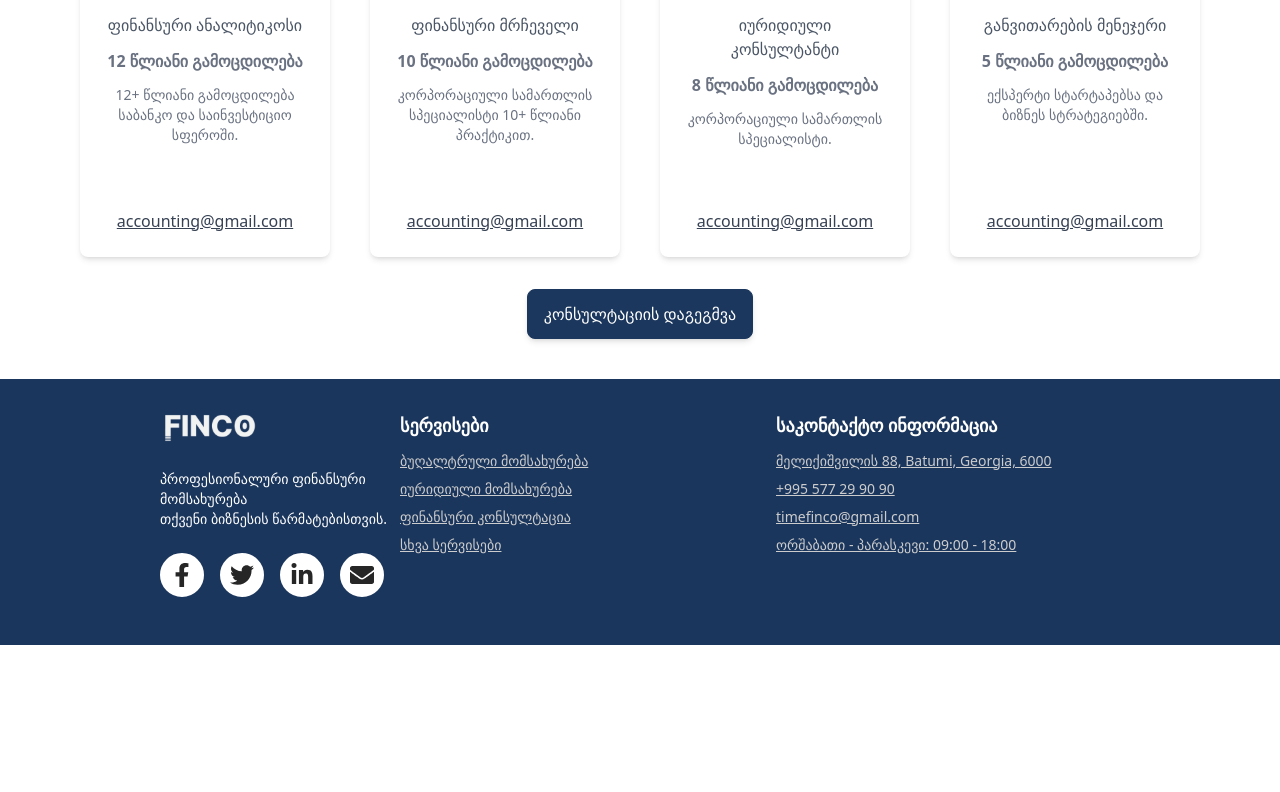
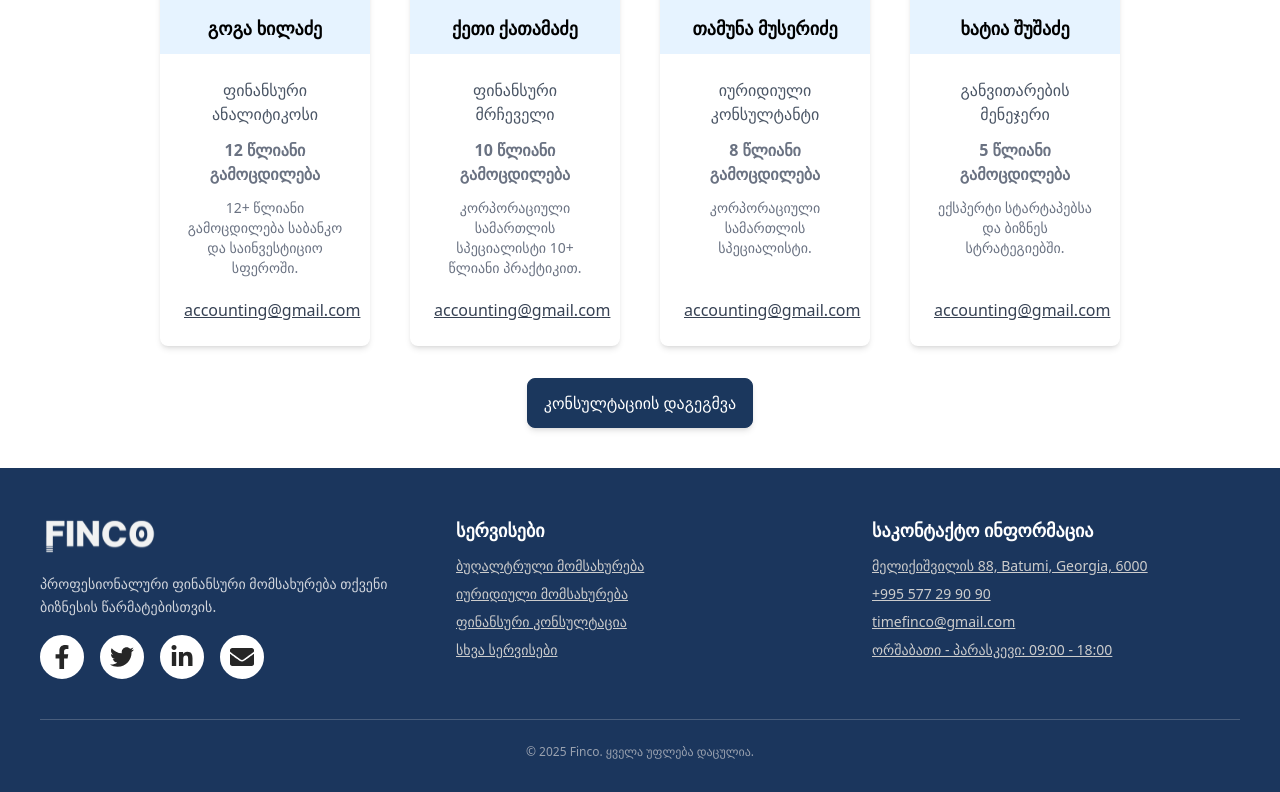
Before and after one commit to webGrandpa/finco, a Next.js app: page /about-us in a window 1280 px wide. Shown: the part 1918-2710 px from the top of the page. Before the commit the page ends 2563 px from the top, so only its background shows below. Built offline with nearby package versions, Linux system fonts and the light colour scheme.

Commit message:
modified registration && consultation modals, fixed responsive problems on hero section and footer

```diff
--- a/src/app/about-us/page.jsx
+++ b/src/app/about-us/page.jsx
@@ -24,7 +24,8 @@ const AboutUsPage = () => {
 
   return (
     <>
-      <div id="about-us-page" className='flex flex-col items-center gap-8 py-10 px-6 md:px-10 lg:px-20 bg-[#e6f3ff9f]'>
+      <div id="about-us-page" className='flex flex-col items-center gap-8 py-10 px-6 md:px-10 lg:px-16 xl:px-40 bg-[#e6f3ff9f]'>
+        <div className='max-w-[1440px] w-full mx-auto flex flex-col items-center gap-8'>
         {/* About Us Header */}
         <div className='flex flex-col justify-center items-center p-6 md:p-8 lg:p-10 w-full gap-4 mt-10'>
           <h2 className={`text-3xl font-bold text-[#1B365D]`}
@@ -82,10 +83,12 @@ const AboutUsPage = () => {
             ))}
           </div>
         </div>
+        </div>
       </div>
 
       {/* Team Section */}
-      <div className='flex flex-col justify-between py-10 items-center px-6 md:px-10 lg:px-20 w-full gap-8 bg-white'>
+      <div className='flex flex-col justify-between py-10 items-center px-6 md:px-10 lg:px-16 xl:px-40 w-full gap-8 bg-white'>
+        <div className='max-w-[1440px] w-full mx-auto flex flex-col items-center gap-8'>
         <SectionHeaders
           header={teamHeader.header}
           paragraph={teamHeader.paragraph}
@@ -115,6 +118,7 @@ const AboutUsPage = () => {
           hoverText="text-[#1b375d]"
           hoverBg="bg-white"
         />
+        </div>
       </div>
 
       {showConsultationModal && (
--- a/src/app/components/features/home-page/Hero.jsx
+++ b/src/app/components/features/home-page/Hero.jsx
@@ -14,7 +14,7 @@ const Hero = () => {
     const [showConsultationModal, setShowConsultationModal] = useState(false);
 
     return (
-        <div className="relative w-full bg-img">
+        <div className="relative w-full min-h-screen bg-img">
             <div className="absolute inset-0 h-full overflow-hidden">
                 <Image
                     src={heroData.image}
@@ -25,7 +25,7 @@ const Hero = () => {
                 />
             </div>
             <div className="relative w-full mt-14 px-6 md:px-10 lg:px-16 xl:px-40 py-10">
-                <div className="max-w-[1440px] mx-auto flex flex-col md:gap-10 gap-6 items-start justify-center text-start">
+                <div className="max-w-[1440px] mx-auto flex flex-col md:gap-10 gap-6 items-start justify-center text-start lg:mt-30 md:mt-0">
                     <h1 className="text-3xl md:text-5xl font-extrabold text-[#1b375d] leading-normal">
                         {heroData.title.map((line, i) => (
                             <React.Fragment key={i}>
@@ -61,7 +61,7 @@ const Hero = () => {
                             />
                         </Link>
                     </div>
-                    <div className="flex flex-col md:flex-row flex-wrap gap-8 items-center w-full md:w-auto">
+                    <div className="flex flex-col md:flex-row  gap-8 items-center w-full md:w-auto">
                         {heroData.stats.map(stat => (
                             <HeroCards
                                 key={stat.id}
--- a/src/app/components/layout/Footer.jsx
+++ b/src/app/components/layout/Footer.jsx
@@ -39,24 +39,38 @@ const Footer = () => {
     ];
 
   return (
-    <div className='bg-[#1B365D] pt-8 pb-12 px-6 md:px-10 lg:px-16 xl:px-40 text-white
-    flex flex-col md:flex-row justify-between gap-10 lg:gap-20'>
+    <footer className='bg-[#1B365D] text-white'>
+      <div className='max-w-[1440px] w-full mx-auto px-6 md:px-10 pt-12 pb-8'>
+        <div className='grid grid-cols-1 md:grid-cols-2 lg:grid-cols-3 gap-10 lg:gap-12 justify-between'>
 
-      <div className='flex flex-col md:flex-row justify-between w-full max-w-[1440px] mx-auto'>
-        <div className='social-media w-full md:w-1/4'>
-          <Image src="/finco_footer_logo.svg" alt="footer logo" width={100} height={30} />
-          <p className='text-sm py-2 mt-4'>
-            პროფესიონალური ფინანსური მომსახურება <br /> თქვენი ბიზნესის წარმატებისთვის.
-          </p>
+          {/* Column 1: Logo + Description + Social */}
+          <div className='flex flex-col'>
+            <Image src="/finco_footer_logo.svg" alt="footer logo" width={120} height={36} />
+            <p className='text-sm text-gray-300 mt-4 leading-relaxed'>
+              პროფესიონალური ფინანსური მომსახურება თქვენი ბიზნესის წარმატებისთვის.
+            </p>
             <SocialMediaIcons />
+          </div>
+
+          {/* Column 2: Services */}
+          <div>
+            <List HeaderTitle="სერვისები" ListItems={ServiceLinks} />
+          </div>
+
+          {/* Column 3: Contact Info */}
+          <div>
+            <List HeaderTitle="საკონტაქტო ინფორმაცია" ListItems={ContactLinks} />
+          </div>
         </div>
 
-        <div className="w-full md:w-3/4 grid grid-cols-2 sm:grid-cols-3 md:grid-cols-2 gap-8">
-          <List HeaderTitle="სერვისები" ListItems={ServiceLinks} />
-          <List HeaderTitle="საკონტაქტო ინფორმაცია" ListItems={ContactLinks} />
+        {/* Bottom divider + copyright */}
+        <div className='border-t border-white/20 mt-10 pt-6 text-center'>
+          <p className='text-xs text-gray-400'>
+            © {new Date().getFullYear()} Finco. ყველა უფლება დაცულია.
+          </p>
         </div>
       </div>
-    </div>
+    </footer>
   );
 };
 
--- a/src/app/components/ui/cards/ServicesPageCard.jsx
+++ b/src/app/components/ui/cards/ServicesPageCard.jsx
@@ -17,23 +17,23 @@ const ServicesPageCard = ({
 }) => {
   return (
     <div className={clsx(
-      'flex flex-col justify-center items-center bg-white p-9 rounded-xl shadow-md md:justify-between gap-8',
+      'flex flex-col justify-center items-center bg-white p-6 md:p-8 rounded-xl shadow-md md:justify-between gap-6 md:gap-8',
       isReversed ? 'md:flex-row-reverse' : 'md:flex-row'
     )}>
 
-      <div className='flex-shrink-0 md:w-1/2'>
+      <div className='flex-shrink-0 w-full md:w-[45%] lg:w-1/2'>
         <Image
             src={image}
             alt={header}
             width={584}
             height={390}
-            className={clsx('mx-auto w-full h-auto', imageWidth, imageHeight)}
+            className='mx-auto w-full h-auto max-w-full rounded-lg object-cover'
         />
       </div>
 
-      <div className='flex flex-col justify-center items-center md:items-start md:w-1/2'>
-        <h2 className='text-2xl font-bold text-[#1B365D] pb-6 text-center md:text-left'>{header}</h2>
-        <p className='text-sm text-[#1B365D] max-w-[580px] pb-3 text-center md:text-left'>
+      <div className='flex flex-col justify-center items-center md:items-start w-full md:w-[55%] lg:w-1/2'>
+        <h2 className='text-xl lg:text-2xl font-bold text-[#1B365D] pb-4 lg:pb-6 text-center md:text-left'>{header}</h2>
+        <p className='text-sm text-[#1B365D] pb-3 text-center md:text-left'>
           {paragraph}
         </p>
 
--- a/src/app/education/page.jsx
+++ b/src/app/education/page.jsx
@@ -17,7 +17,8 @@ const EducationPage = () => {
     const openRegistrationCourseModal = () => setShowRegistrationCourseModal(true);
 
     return (
-        <div className='flex flex-col items-center gap-8 py-10 px-6 md:px-10 lg:px-20 bg-[#e6f3ff9f] mt-20'>
+        <div className='flex flex-col items-center gap-8 py-10 px-6 md:px-10 lg:px-16 xl:px-40 bg-[#e6f3ff9f] mt-20'>
+            <div className='max-w-[1440px] w-full mx-auto flex flex-col items-center gap-8'>
             <SectionHeaders
                 header={educationHeader.header}
                 paragraph={educationHeader.paragraph}
@@ -48,6 +49,7 @@ const EducationPage = () => {
                     </ServicesPageCard>
                 ))}
             </div>
+            </div>
 
             {showRegistrationCourseModal && (
                 <RegistrationCourseModal
--- a/src/app/services/page.jsx
+++ b/src/app/services/page.jsx
@@ -15,7 +15,8 @@ const ServicesPage = () => {
 
   return (
     <>
-      <div className='flex items-center justify-center flex-col gap-8 py-10 px-6 md:px-10 lg:px-20 bg-[#e6f3ff9f] mt-20'>
+      <div className='flex items-center justify-center flex-col gap-8 py-10 bg-[#e6f3ff9f] mt-20'>
+        <div className='max-w-[1440px] w-full mx-auto flex flex-col items-center gap-8'>
         <SectionHeaders
           header={servicesPageData.mainHeader.header}
           paragraph={servicesPageData.mainHeader.paragraph}
@@ -24,7 +25,7 @@ const ServicesPage = () => {
           gap='2'
           maxWidth='width-full'
         />
-        <div className='flex flex-col gap-10 md:px-20'>
+        <div className='flex flex-col gap-10 px-6 md:px-10 lg:px-16 xl:px-40 w-full'>
           {servicesPageData.detailedServices.map(service => (
             <ServicesPageCard
               key={service.id}
@@ -68,6 +69,7 @@ const ServicesPage = () => {
             />
           ))}
         </div>
+        </div>
       </div>
 
       {showConsultationModal && (
--- /dev/null
+++ b/src/lib/sendEmail.js
@@ -0,0 +1,31 @@
+import emailjs from '@emailjs/browser';
+
+/**
+ * Sends an email using EmailJS.
+ *
+ * @param {string} templateId - The EmailJS template ID to use.
+ * @param {object} templateParams - The parameters to send to the template.
+ * @returns {Promise} - A promise that resolves if successful, rejects if failed.
+ */
+export const sendEmail = async (templateId, templateParams) => {
+  const serviceId = process.env.NEXT_PUBLIC_EMAILJS_SERVICE_ID;
+  const publicKey = process.env.NEXT_PUBLIC_EMAILJS_PUBLIC_KEY;
+
+  if (!serviceId || !publicKey || !templateId) {
+    console.error('EmailJS Error: Missing configuration.', {
+      serviceId: !!serviceId,
+      publicKey: !!publicKey,
+      templateId: !!templateId
+    });
+    return Promise.reject('Missing EmailJS configuration.');
+  }
+
+  try {
+    const response = await emailjs.send(serviceId, templateId, templateParams, publicKey);
+    console.log('Email sent successfully:', response);
+    return response;
+  } catch (error) {
+    console.error('Email send failed:', error);
+    throw error;
+  }
+};
```
Also changed, not shown: src/app/components/features/modals/ConsultationModal.jsx (+13 -18 lines), src/app/components/features/modals/RegistrationCourseModal.jsx (+11 -16 lines), 1 other file (tests, documents, lock files or other folders).
